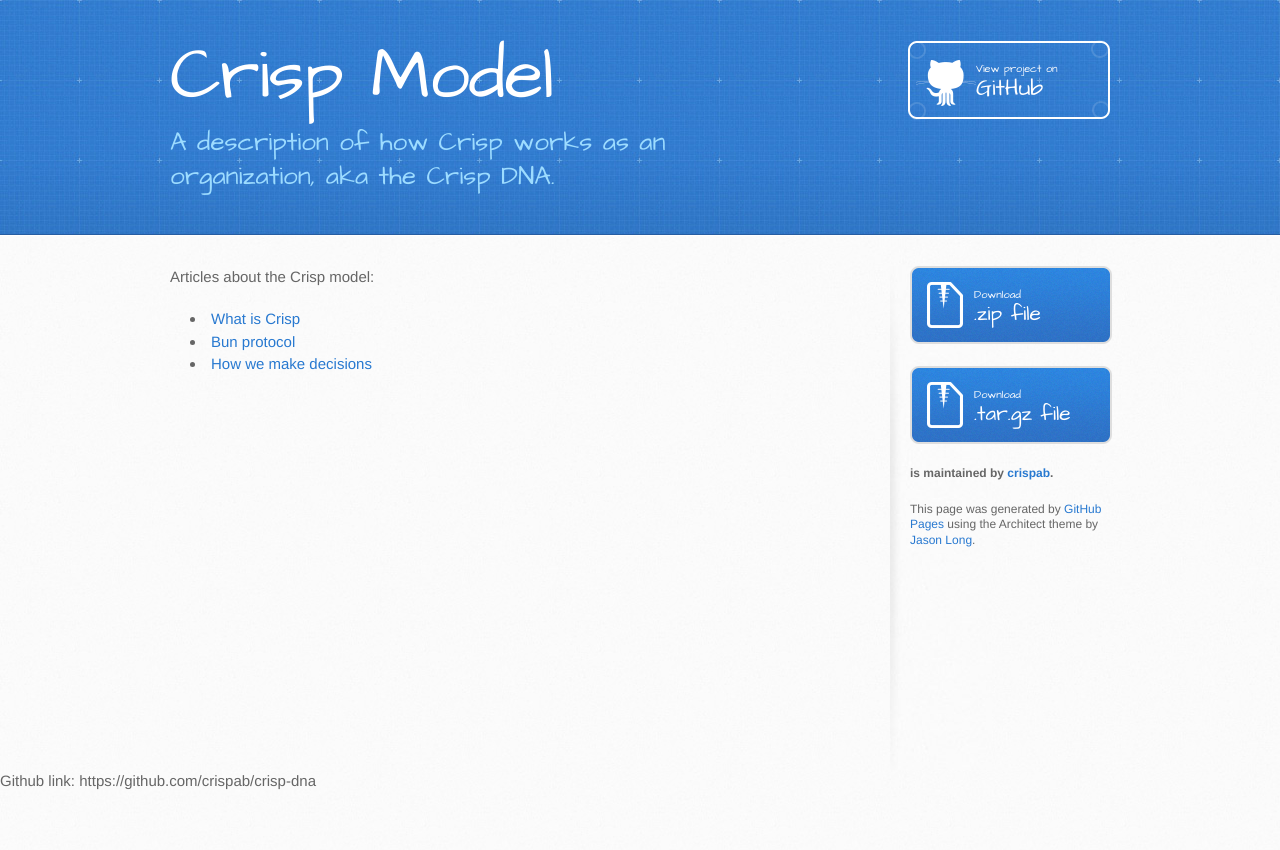
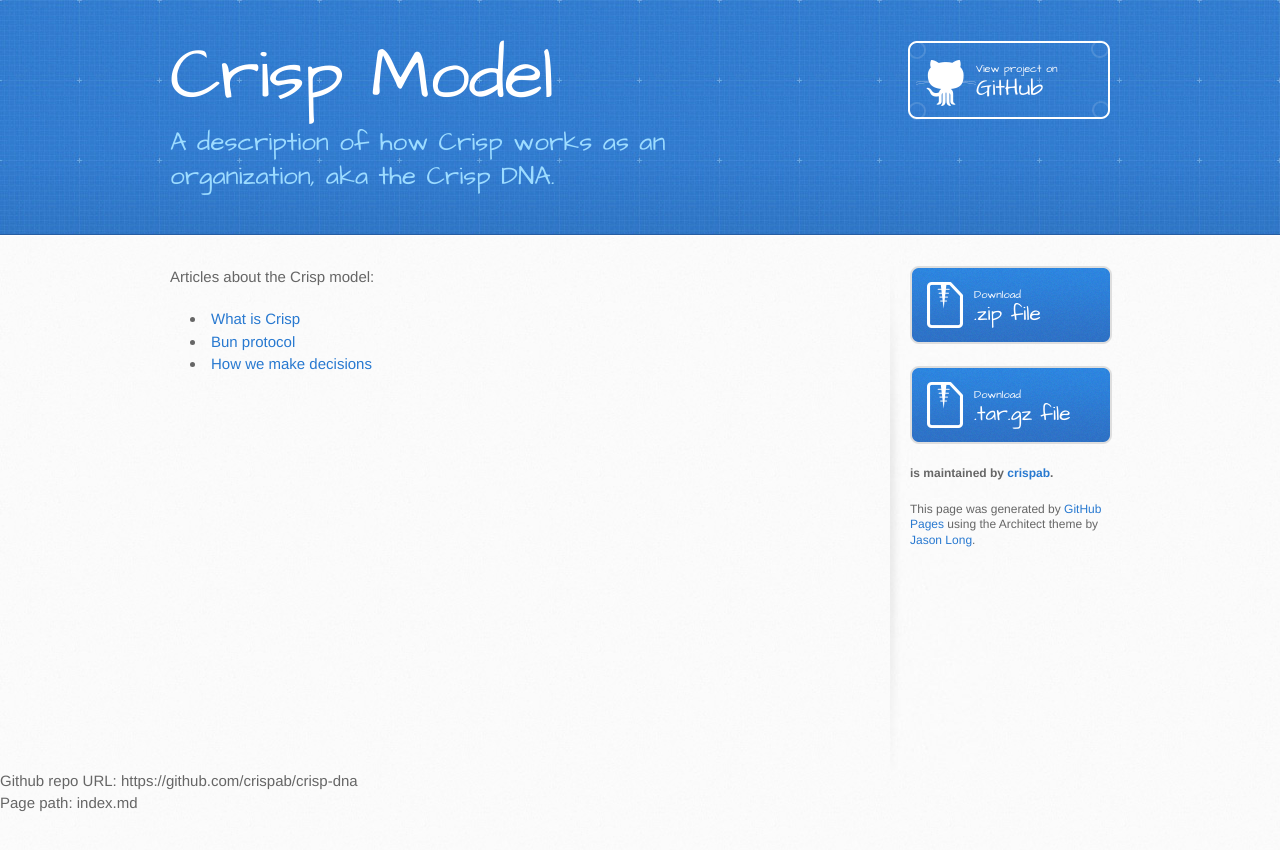
Before and after one commit to crispab/crisp-dna, a Jekyll site: the page built from index.md, in a window 1280 px wide. Shown: the top 850 px of the page. Built offline with Jekyll 4.4.1, drawn with Linux system fonts in a browser that asks for light colours.

Commit message:
added page.path

```diff
--- a/_layouts/default.html
+++ b/_layouts/default.html
@@ -50,7 +50,8 @@
         </div>
       </div>
 
-            <div>Github link: {{site.github.repository_url}}</div>
+            <div>Github repo URL: {{site.github.repository_url}}</div>
+            <div>Page path: {{page.path}}</div>
 
               <script type="text/javascript">
               var gaJsHost = (("https:" == document.location.protocol) ? "https://ssl." : "http://www.");
```
